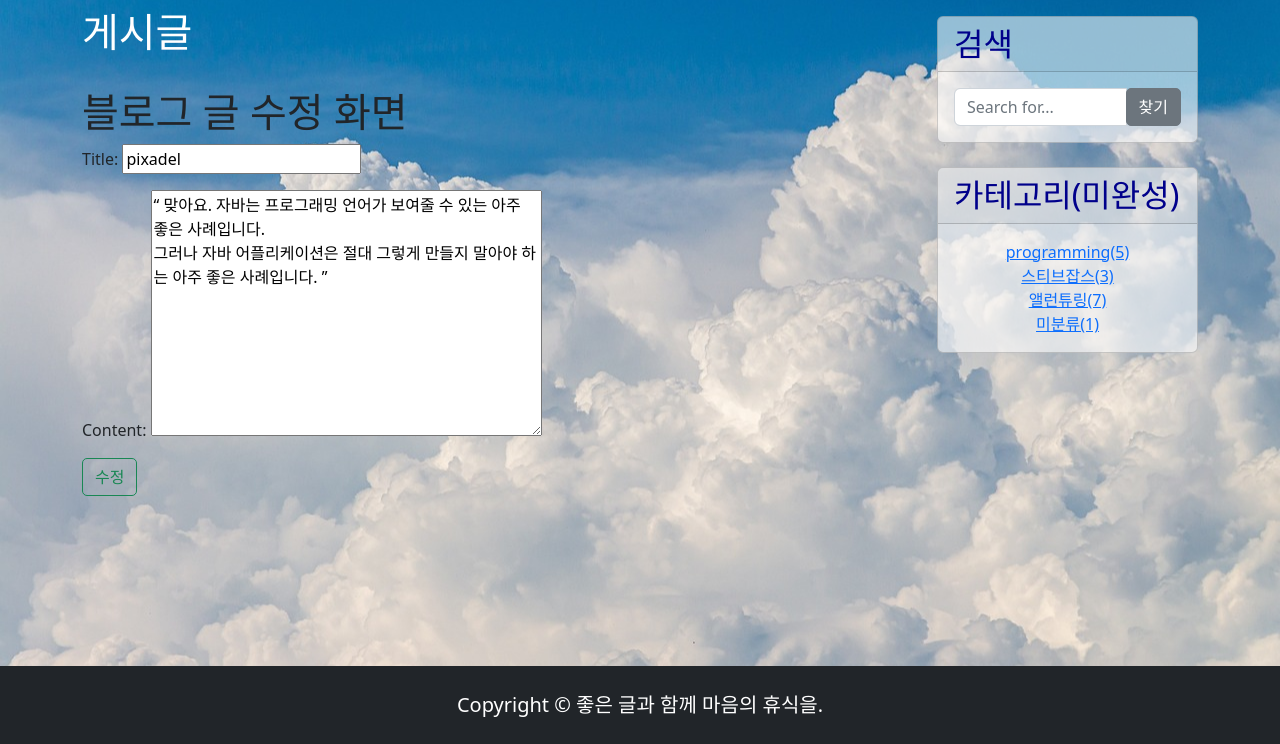
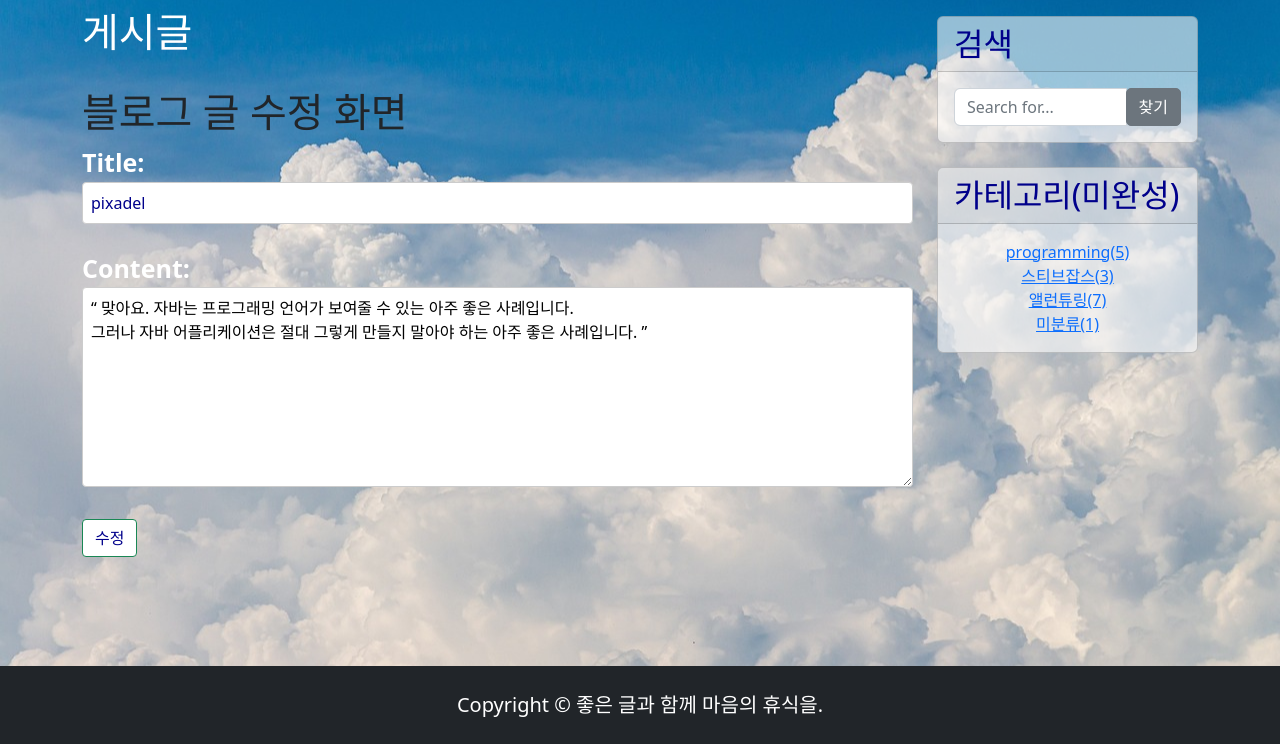
Before and after one commit to FutureMaker0/django_webex, a Django app: page /blog/detail/29/edit/ in a window 1280 px wide. Shown: the part 56-800 px from the top of the page. Run offline with Django 4.2, Linux system fonts and the light colour scheme; data comes from the database, SQL or seed files in the repository.

```diff
--- a/static/css/styles2.css
+++ b/static/css/styles2.css
@@ -124,3 +124,92 @@ p[id="no-list"]{
 th[id="table-content"]{
     max-width: 200px;
 }
+
+label[for="id_title"] {
+    font-weight: bold;
+    font-size: 25px;
+    color: white;
+}
+
+input#id_title {
+    width: 100%;
+    padding: 8px;
+    border: 1px solid #ccc;
+    border-radius: 4px;
+    margin-bottom: 10px;
+}
+
+/* "내용" 필드 스타일링 */
+label[for="id_content"] {
+    font-weight: bold;
+    font-size: 25px;
+    color: white;
+}
+
+textarea#id_content {
+    width: 100%;
+    height: 200px;
+    padding: 8px;
+    border: 1px solid #ccc;
+    border-radius: 4px;
+    resize: vertical; /* 텍스트 영역의 크기를 수직 방향으로 조절 가능하도록 합니다. */
+    margin-bottom: 10px;
+}
+
+input[type="submit"]{
+    border-radius: 4px;
+    background-color: white;
+    color: darkblue;
+}
+
+form input[type="email"],
+form input[type="text"],
+form input[type="password"] {
+    width: 300px;
+    padding: 8px;
+    border: 1px solid #ccc;
+    border-radius: 4px;
+    margin-bottom: 5px;
+    color: darkblue;
+}
+
+h1[id="userindex_h1"]{
+    color: white;
+    font-size: 50px;
+}
+
+h2[id="register-h2"]{
+    color: white;
+    font-size: 40px;
+}
+
+h3[id="register-h3"]{
+    color: white;
+    font-size: 30px;
+}
+
+.register-align{
+    display: flex;
+    flex-direction: column;
+    justify-content: center;
+    align-items: center;
+    height: 70vh;  /*화면 전체 높이를 차지합니다. */
+}
+
+h2[id="login-h2"]{
+    color: white;
+    font-size: 40px;
+}
+
+h3[id="login-h3"]{
+    color: white;
+    font-size: 30px;
+}
+
+.login-align{
+    display: flex;
+    flex-direction: column;
+    justify-content: center;
+    align-items: center;
+    height: 70vh;  /*화면 전체 높이를 차지합니다. */
+}
```
